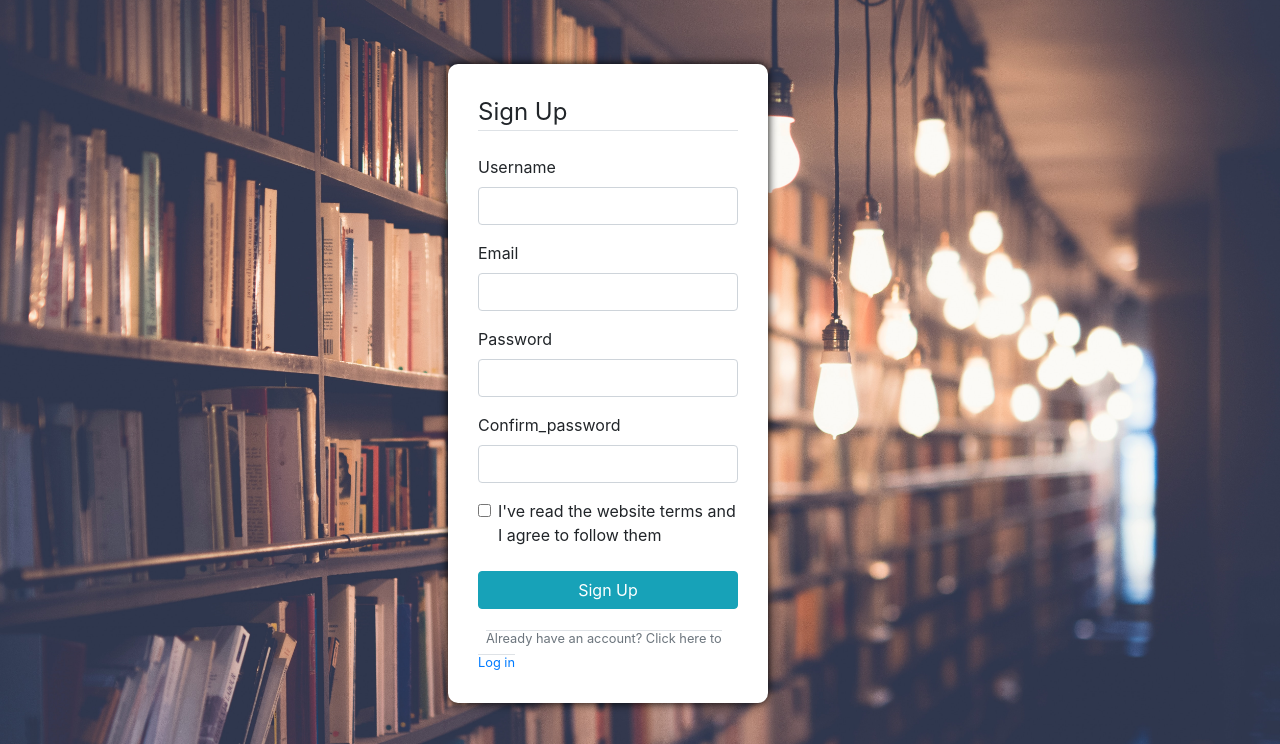
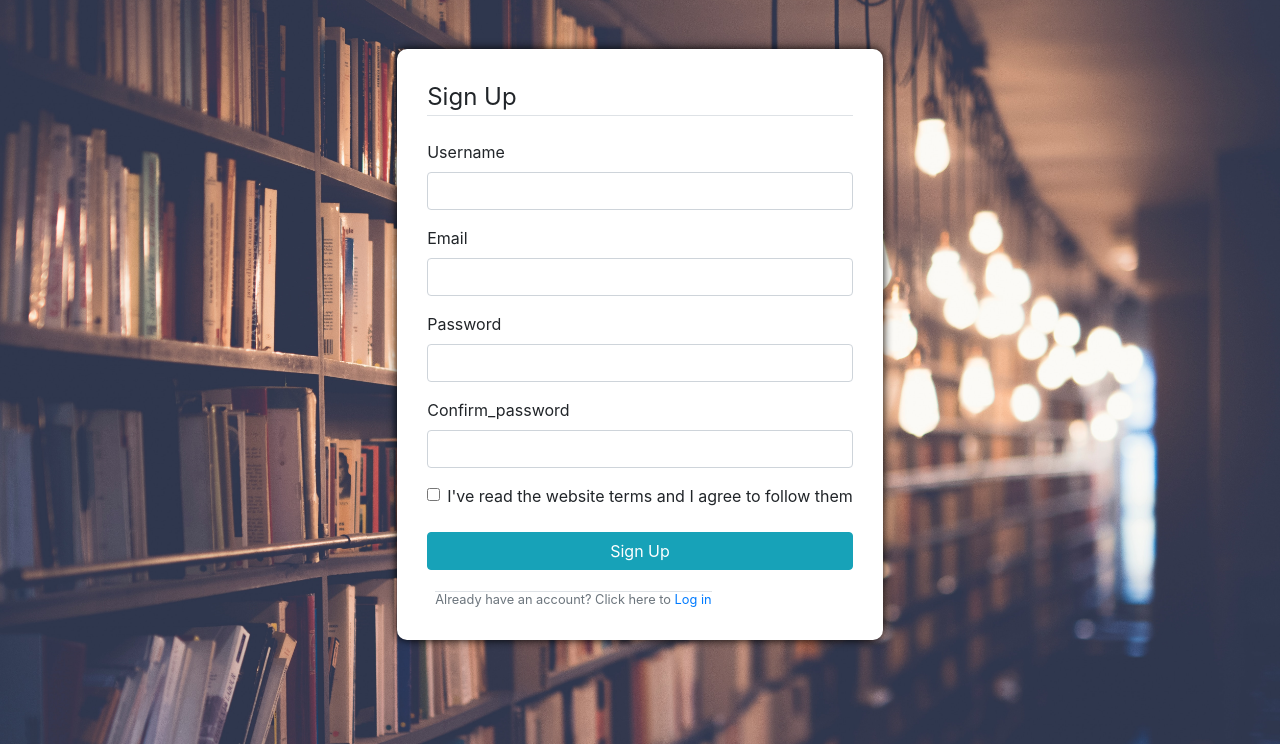
Before and after one commit to TarekCG-s/Bookky, a Flask app: page /register in a window 1280 px wide. Shown: the part 56-800 px from the top of the page. Run offline with Flask 2, Linux system fonts and the light colour scheme; some libraries are stand-ins or nearby versions.

Commit message:
UPDATE FORMS

```diff
--- a/bookky/__init__.py
+++ b/bookky/__init__.py
@@ -14,8 +14,8 @@ app.config["SESSION_TYPE"] = "filesystem"
 app.config["MAIL_SERVER"] = 'smtp.gmail.com'
 app.config["MAIL_PORT"] = 587
 app.config["MAIL_USE_TLS"] = True
-app.config["MAIL_USERNAME"] = "BookkyWebsite@gmail.com"
-app.config["MAIL_PASSWORD"] = "bookkyheroku"
+app.config["MAIL_USERNAME"] = os.environ.get('EMAIL_ADDRESS')
+app.config["MAIL_PASSWORD"] = os.environ.get('EMAIL_PASSWORD')
 
 Session(app)
 bcrypt = Bcrypt(app)
@@ -24,7 +24,7 @@ mail = Mail(app)
 serializer = Serializer(app.config['SECRET_KEY'], 1800)
 
 
-engine = create_engine('postgres://hgsyswtktdvbwq:fe0088fdefc1052e4dc9a9bdb48c3d9a1a182d448974bc911065a64741c99039@ec2-174-129-27-3.compute-1.amazonaws.com:5432/d4jtj0nfnuhkg5')
+engine = create_engine(os.getenv('DATABASE_URL'))
 db = scoped_session(sessionmaker(bind=engine))
 
 from bookky import routes
--- a/bookky/routes.py
+++ b/bookky/routes.py
@@ -223,6 +223,8 @@ def book(isbn):
 
 
 
+
+
 # **********************************************************************************************************************************
 # Add Review route
 
--- a/bookky/static/style.css
+++ b/bookky/static/style.css
@@ -13,10 +13,8 @@ body
 
 .form-container
 {
-  position: absolute;
-  top: 15%;
-  left: 35%;
-  width: 25%;
+  margin-top: 10%;
+  margin-bottom: 10%;
   background: #fff;
   padding:30px;
   border-radius: 10px;
@@ -34,13 +32,3 @@ body
 
   box-shadow: 0px 0px 10px 0px #000;
 }
-
-@media (max-width: 767.98px)
-{
-  .form-container
-  {
-    left: 10%;
-    width: 80%;
-
-  }
-}
--- a/bookky/templates/register.html
+++ b/bookky/templates/register.html
@@ -1,8 +1,11 @@
 {% extends "layout.html" %}
 {% block content %}
-<div class="form-container">
+
+<div class="row justify-content-center">
+
     <form method="POST">
       {{ form.hidden_tag() }}
+      <div class="form-container">
         <legend class="border-bottom mb-4">Sign Up</legend>
         <div class="form-group">
           {{ form.username.label(class="form-control-label") }}
@@ -78,8 +81,10 @@
           {{ form.submit(class="btn btn-info btn-block") }}
         </div>
         <small class="text-muted ml-2 border-top mb-4">Already have an account? Click here to <a href="{{ url_for('login') }}">Log in</a></small>
-
+        </div>
     </form>
   </div>
 
+
+
 {% endblock %}
--- a/bookky/templates/reset_password.html
+++ b/bookky/templates/reset_password.html
@@ -1,5 +1,6 @@
 {% extends "layout.html" %}
 {% block content %}
+<div class="row justify-content-center">
   <div class="form-container">
     <form method="POST">
       {{ form.hidden_tag() }}
@@ -38,5 +39,7 @@
 
     </form>
   </div>
+</div>
+
 
 {% endblock %}
--- a/bookky/templates/reset_request.html
+++ b/bookky/templates/reset_request.html
@@ -1,6 +1,6 @@
 {% extends "form-layout.html" %}
 {% block form_content %}
-
+<div class="row justify-content-center">
   <form method="POST">
     {{ form.hidden_tag() }}
 
@@ -28,6 +28,8 @@
 
 
   </form>
+</div>
+
 
 
 {% endblock %}
```
Also changed, not shown: bookky/templates/login.html (+6 -2 lines). Lines whose indentation alone changed are shown as unchanged.
